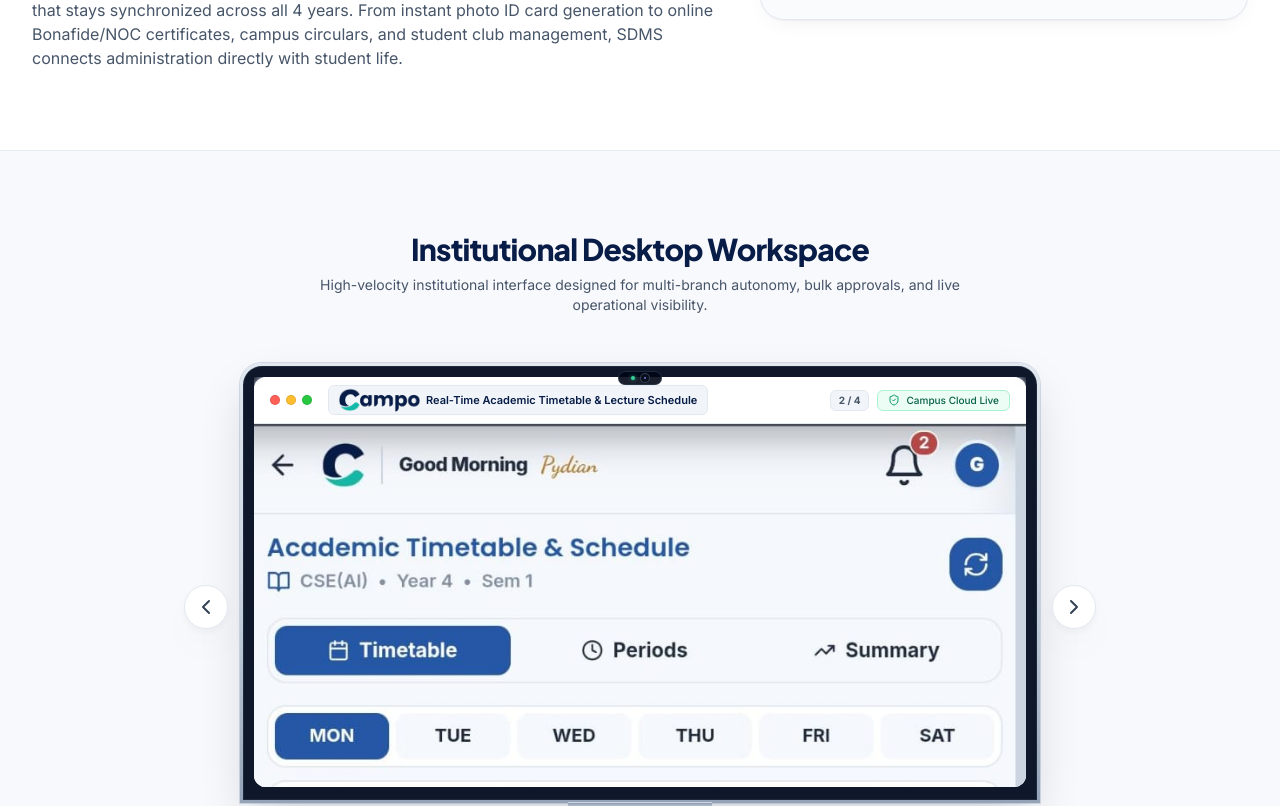
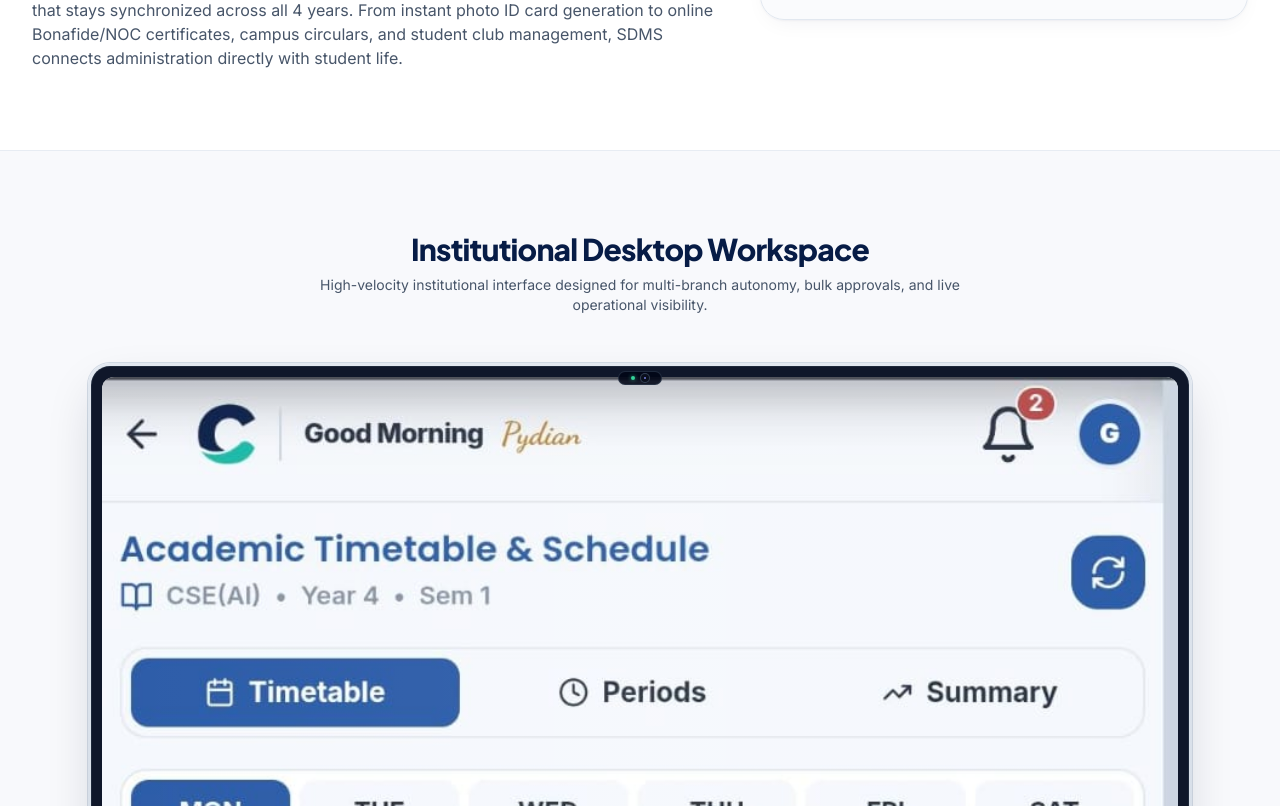
Before and after one commit to Pydah-Soft-Projects/campo, a React (Vite) app in the folder frontend/: page /applications/student-data in a window 1280 px wide. Shown: the part 974-1780 px from the top of the page. Built offline with nearby package versions, Linux system fonts and the light colour scheme.

Commit message:
feat: add LaptopMockup component and ApplicationDetailPage page

```diff
--- a/frontend/src/components/mockups/LaptopMockup.jsx
+++ b/frontend/src/components/mockups/LaptopMockup.jsx
@@ -120,7 +120,7 @@ export function LaptopMockup({
             type="button"
             onClick={handlePrev}
             aria-label="Previous screen"
-            className="absolute -left-3 sm:-left-6 md:-left-10 lg:-left-14 top-[45%] -translate-y-1/2 z-30 flex h-9 w-9 sm:h-11 sm:w-11 items-center justify-center rounded-full bg-white text-slate-700 shadow-elevated border border-slate-200 transition-all duration-200 hover:bg-slate-50 hover:text-campo-navy hover:scale-110 hover:border-campo-teal/50 active:scale-95"
+            className="absolute -left-3 sm:-left-6 md:-left-8 lg:-left-12 xl:-left-14 top-[45%] -translate-y-1/2 z-30 flex h-10 w-10 sm:h-12 sm:w-12 items-center justify-center rounded-full bg-white text-slate-700 shadow-elevated border border-slate-200 transition-all duration-200 hover:bg-slate-50 hover:text-campo-navy hover:scale-110 hover:border-campo-teal/50 active:scale-95"
             title="Previous Screen"
           >
             <ChevronLeft className="h-5 w-5 sm:h-6 sm:w-6" />
@@ -131,7 +131,7 @@ export function LaptopMockup({
             type="button"
             onClick={handleNext}
             aria-label="Next screen"
-            className="absolute -right-3 sm:-right-6 md:-right-10 lg:-right-14 top-[45%] -translate-y-1/2 z-30 flex h-9 w-9 sm:h-11 sm:w-11 items-center justify-center rounded-full bg-white text-slate-700 shadow-elevated border border-slate-200 transition-all duration-200 hover:bg-slate-50 hover:text-campo-navy hover:scale-110 hover:border-campo-teal/50 active:scale-95"
+            className="absolute -right-3 sm:-right-6 md:-right-8 lg:-right-12 xl:-right-14 top-[45%] -translate-y-1/2 z-30 flex h-10 w-10 sm:h-12 sm:w-12 items-center justify-center rounded-full bg-white text-slate-700 shadow-elevated border border-slate-200 transition-all duration-200 hover:bg-slate-50 hover:text-campo-navy hover:scale-110 hover:border-campo-teal/50 active:scale-95"
             title="Next Screen"
           >
             <ChevronRight className="h-5 w-5 sm:h-6 sm:w-6" />
@@ -155,84 +155,75 @@ export function LaptopMockup({
             </div>
           )}
 
-          {/* Actual Screen Display Area - 100% UNOBSTRUCTED SCREEN */}
-          <div className={`relative w-full overflow-hidden rounded-lg sm:rounded-xl bg-slate-100 text-slate-800 shadow-inner ${aspectClass}`}>
-            {/* Top Browser Chrome Navigation Bar */}
-            <div className="relative z-20 flex items-center justify-between px-3 sm:px-4 py-2 border-b border-slate-200 bg-white/95 backdrop-blur-sm">
-              <div className="flex items-center gap-2">
-                {/* Window Traffic Lights */}
-                <div className="flex items-center gap-1.5">
-                  <div className="h-2.5 w-2.5 rounded-full bg-[#ff5f57] border border-black/10" />
-                  <div className="h-2.5 w-2.5 rounded-full bg-[#febc2e] border border-black/10" />
-                  <div className="h-2.5 w-2.5 rounded-full bg-[#28c840] border border-black/10" />
-                </div>
-
-                {/* App / Active Screen Tab */}
-                <div className="hidden sm:flex items-center gap-1.5 ml-2 px-2.5 py-0.5 rounded-md bg-slate-100 border border-slate-200 text-[11px] text-slate-700">
-                  <CampoLogo variant="dark" size="sm" />
-                  <span className="font-semibold text-campo-navy truncate max-w-[220px] lg:max-w-[320px]">
-                    {currentScreen?.title || appTitle}
-                  </span>
-                </div>
-              </div>
-
-              {/* Right Status Indicator */}
-              <div className="flex items-center gap-2 text-slate-500 text-[11px]">
-                {hasMultiple && (
-                  <span className="text-[10px] font-bold text-slate-600 bg-slate-100 px-2 py-0.5 rounded-md border border-slate-200">
-                    {currentIndex + 1} / {normalizedScreens.length}
-                  </span>
-                )}
-                <div className="flex items-center gap-1.5 px-2.5 py-0.5 rounded-md bg-emerald-50 border border-emerald-200 text-emerald-800 font-medium">
-                  <ShieldCheck className="h-3 w-3 text-emerald-600" />
-                  <span className="hidden sm:inline text-[10px]">Campus Cloud Live</span>
-                </div>
-              </div>
-            </div>
-
-            {/* Photorealistic Screen Glass Sheen Overlay */}
-            {showReflection && (
-              <div
-                aria-hidden="true"
-                className="pointer-events-none absolute -inset-y-[60%] -left-[40%] w-[180%] rotate-25 bg-gradient-to-r from-transparent via-white/12 to-transparent z-20"
-              />
-            )}
-
+          {/* Actual Screen Display Area - 100% ACCURATE IMAGE FIT */}
+          <div className="relative w-full overflow-hidden rounded-lg sm:rounded-xl bg-slate-950 text-slate-800 shadow-inner">
             {/* Screen Content Body */}
             {currentScreen ? (
-              /* Case A: Screen image is present (No inside navigation covering the image) */
-              <div className="relative h-[calc(100%-37px)] w-full overflow-hidden bg-slate-100">
+              /* Case A: Screen image is present (Edge-to-Edge Pristine Display - Zero Cropping) */
+              <div
+                className={`relative w-full overflow-hidden bg-slate-100 flex items-center justify-center ${
+                  currentScreen.fit === 'contain' ? 'aspect-[16/9] sm:aspect-[16/8.5] py-4' : ''
+                }`}
+              >
                 <AnimatePresence initial={false} mode="wait">
                   <motion.div
                     key={currentScreen.src}
-                    initial={{ opacity: 0, x: direction > 0 ? 30 : -30 }}
+                    initial={{ opacity: 0, x: direction > 0 ? 25 : -25 }}
                     animate={{ opacity: 1, x: 0 }}
-                    exit={{ opacity: 0, x: direction > 0 ? -30 : 30 }}
-                    transition={{ duration: 0.4, ease: 'easeInOut' }}
-                    className="h-full w-full flex items-start justify-center bg-slate-100"
+                    exit={{ opacity: 0, x: direction > 0 ? -25 : 25 }}
+                    transition={{ duration: 0.35, ease: 'easeInOut' }}
+                    className="w-full flex items-center justify-center bg-slate-100"
                   >
                     <img
                       src={currentScreen.src}
                       alt={currentScreen.alt}
-                      className={`h-full w-full transition-transform duration-500 ${
+                      className={
                         currentScreen.fit === 'contain'
-                          ? 'object-contain object-center p-2 sm:p-3'
-                          : 'object-cover object-top'
-                      }`}
+                          ? 'max-h-[480px] sm:max-h-[580px] lg:max-h-[640px] w-auto mx-auto object-contain drop-shadow-lg rounded-2xl'
+                          : 'w-full h-auto block object-contain object-top'
+                      }
                       loading="lazy"
                       decoding="async"
                     />
                   </motion.div>
                 </AnimatePresence>
+
+                {/* Photorealistic Screen Glass Sheen Overlay */}
+                {showReflection && (
+                  <div
+                    aria-hidden="true"
+                    className="pointer-events-none absolute -inset-y-[60%] -left-[40%] w-[180%] rotate-25 bg-gradient-to-r from-transparent via-white/[0.08] to-transparent z-20"
+                  />
+                )}
               </div>
             ) : children ? (
               /* Case B: Custom React children passed */
-              <div className="h-[calc(100%-37px)] w-full overflow-auto bg-slate-50 text-slate-900">
+              <div className={`w-full overflow-auto bg-slate-50 text-slate-900 ${aspectClass}`}>
                 {children}
               </div>
             ) : (
               /* Case C: Clean, Modern Light-Mode Institutional Dashboard Fallback */
-              <div className="h-[calc(100%-37px)] w-full flex flex-col bg-slate-50 font-sans text-xs">
+              <div className={`w-full flex flex-col bg-slate-50 font-sans text-xs ${aspectClass}`}>
+                {/* Top Browser Chrome Navigation Bar for Fallback */}
+                <div className="relative z-20 flex items-center justify-between px-3 sm:px-4 py-2 border-b border-slate-200 bg-white/95 backdrop-blur-sm">
+                  <div className="flex items-center gap-2">
+                    <div className="flex items-center gap-1.5">
+                      <div className="h-2.5 w-2.5 rounded-full bg-[#ff5f57] border border-black/10" />
+                      <div className="h-2.5 w-2.5 rounded-full bg-[#febc2e] border border-black/10" />
+                      <div className="h-2.5 w-2.5 rounded-full bg-[#28c840] border border-black/10" />
+                    </div>
+                    <div className="hidden sm:flex items-center gap-1.5 ml-2 px-2.5 py-0.5 rounded-md bg-slate-100 border border-slate-200 text-[11px] text-slate-700">
+                      <CampoLogo variant="dark" size="sm" />
+                      <span className="font-semibold text-campo-navy truncate max-w-[220px] lg:max-w-[320px]">
+                        {appTitle}
+                      </span>
+                    </div>
+                  </div>
+                  <div className="flex items-center gap-1.5 px-2.5 py-0.5 rounded-md bg-emerald-50 border border-emerald-200 text-emerald-800 font-medium text-[11px]">
+                    <ShieldCheck className="h-3 w-3 text-emerald-600" />
+                    <span className="hidden sm:inline text-[10px]">Campus Cloud Live</span>
+                  </div>
+                </div>
                 <div className="flex-1 p-3 sm:p-5 grid grid-cols-12 gap-3 sm:gap-4 overflow-hidden bg-slate-100/60">
                   <div className="hidden md:flex md:col-span-3 flex-col justify-between rounded-xl border border-slate-200 bg-white p-3 shadow-2xs">
                     <div className="space-y-1">
--- a/frontend/src/pages/ApplicationDetailPage.jsx
+++ b/frontend/src/pages/ApplicationDetailPage.jsx
@@ -190,7 +190,7 @@ export function ApplicationDetailPage({ appId = 'admissions-crm', onNavigate, on
             </p>
           </div>
 
-          <div className="max-w-4xl mx-auto px-4 sm:px-10 md:px-12">
+          <div className="max-w-5xl lg:max-w-6xl xl:max-w-[1240px] mx-auto px-2 sm:px-8 md:px-12 lg:px-14">
             <LaptopMockup
               screens={app.screens || (app.previewImage ? [app.previewImage] : [])}
               alt={`${app.name} Workspace Preview`}
```
